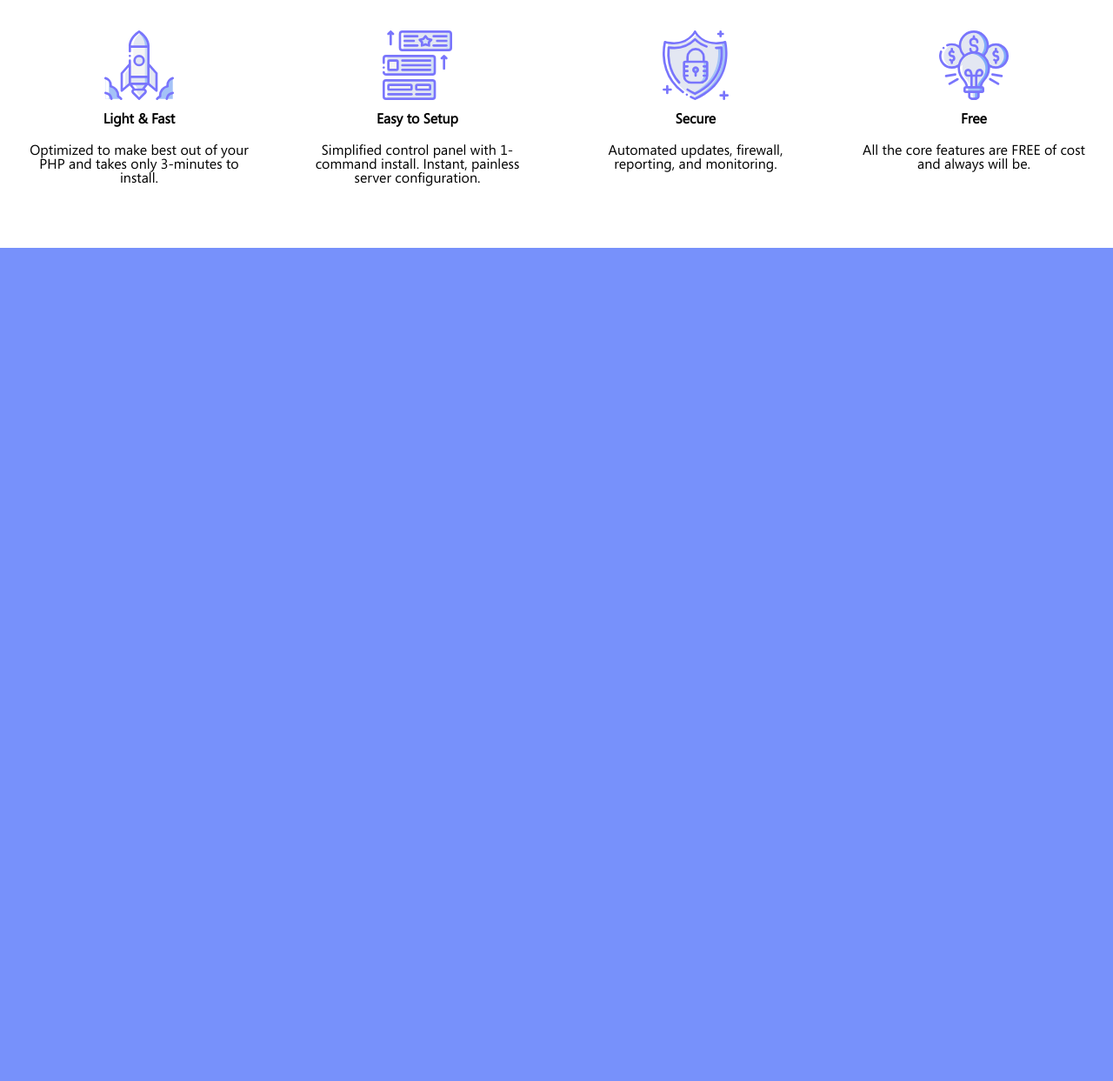
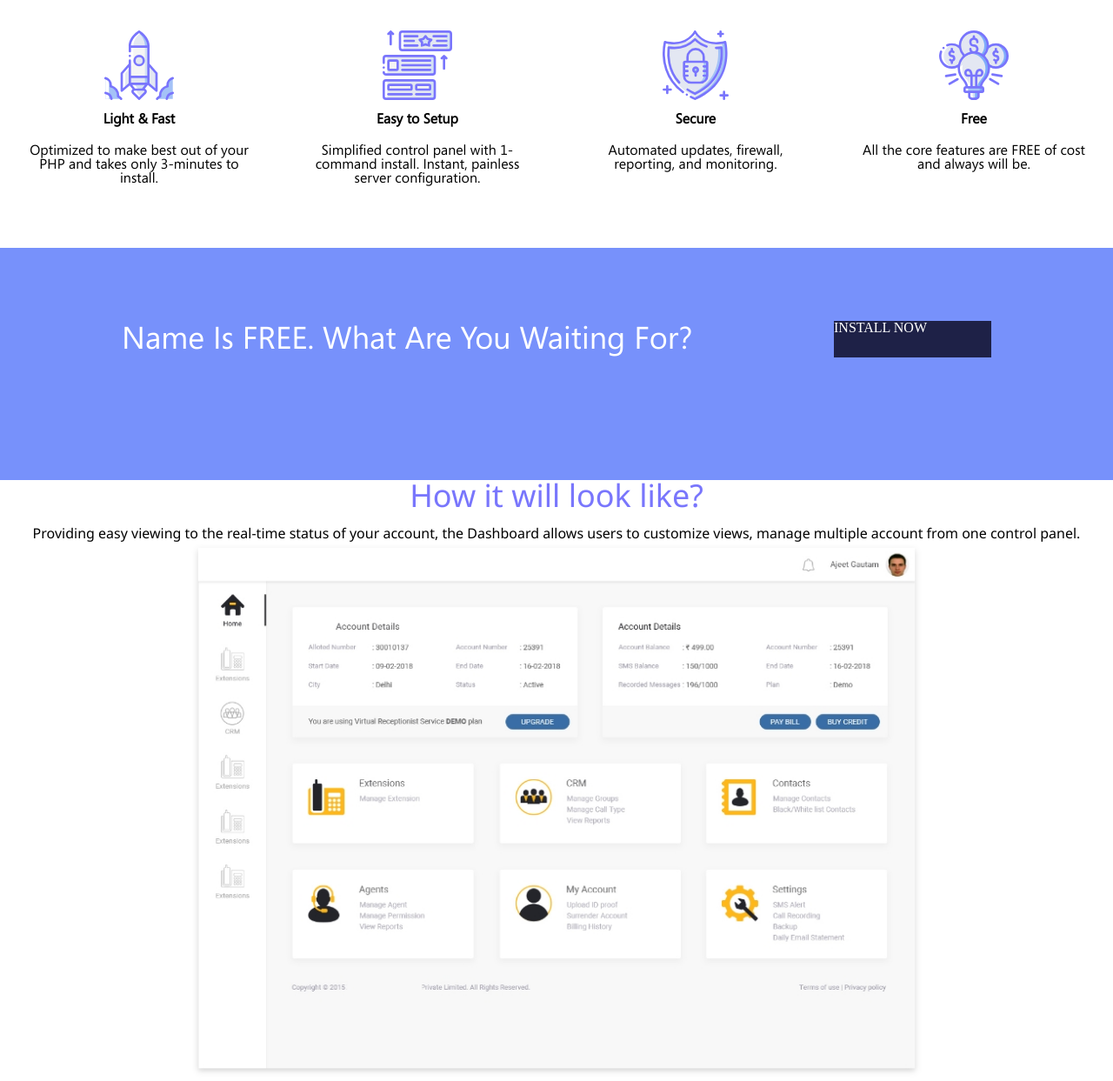
Before and after one commit to MrSkull/Test, a plain HTML site: page index.html in a window 1280 px wide. Shown: the part 824-2067 px from the top of the page at 87% size. Before the commit the page ends 1109 px from the top, so only its background shows below. Drawn offline with Linux system fonts and the light colour scheme.

Commit message:
mexute seqcia

```diff
--- a/css/style.css
+++ b/css/style.css
@@ -144,3 +144,49 @@ body {
 .meoreseqcia {
 	height: 178px;
 }
+.mesameseqcia {
+	height: 334px;
+}
+.meotxeseqcia {
+    height: 183px;
+}
+.meotxesatauri {
+	text-transform: capitalize;
+	font-family: 'Segoe UI2';
+	font-size: 36px;
+	float: left;
+	color: white;
+	margin-left: 140px;
+}
+.meotxebox {
+	background-color: #1E2147;
+	height: 42px;
+	width: 181px;
+	text-transform: uppercase;
+	color: white;
+	float: right;
+	margin-right: 140px;
+
+}
+.mexutesatauri {
+	font-size: 36px;
+	font-family: 'Segoe UI';
+	color: #7976FC;
+	text-align: center;
+}
+.mexutesataurisgaggrzeleba {
+	font-size: 16px;
+	font-family: 'Segoe UI';
+	color: #000000;
+	text-align: center;
+}
+.mexuteseqcia {
+	background-color: white;
+	height: 877px;
+}
+.surati1 {
+	width: 842px;
+	height: 616px;
+	display: block;
+	margin: auto;
+}
--- a/index.html
+++ b/index.html
@@ -41,7 +41,7 @@
                        <div class="clear"> </div>
             	    </div>
             </section>
-            <section>
+            <section class="mesameseqcia">
             	    <div class="qvedaganyofileba">
             	    	<div class="meotxedi">
                         <img class="iconebi" src="images/raketa.svg" alt="raketa">
@@ -66,6 +66,20 @@
                      </div>
             	    </div>
             </section>
+            <section class="meotxeseqcia">
+               <div>
+                  <div class="meotxesatauri"> <h1>Name is FREE. What are you waiting for?</h1> </div>
+                  <div class="meotxebox">install now</div>
+                  <div class="clear"></div>
+               </div>
+            </section>
+            <section class="mexuteseqcia">
+               <h2 class="mexutesatauri">How it will look like? <br> <span class="mexutesataurisgaggrzeleba">Providing easy viewing to the real-time status of your account, the Dashboard allows users to customize views, manage multiple account from one control panel. </span> </h2>
+               <img class="surati1" src="images/Surati1.jpg" alt="image">
+            </section>
+            <section>
+
+            </section>
 
          </body>
 
```
Also changed, not shown: images/Surati1.jpg (added).
